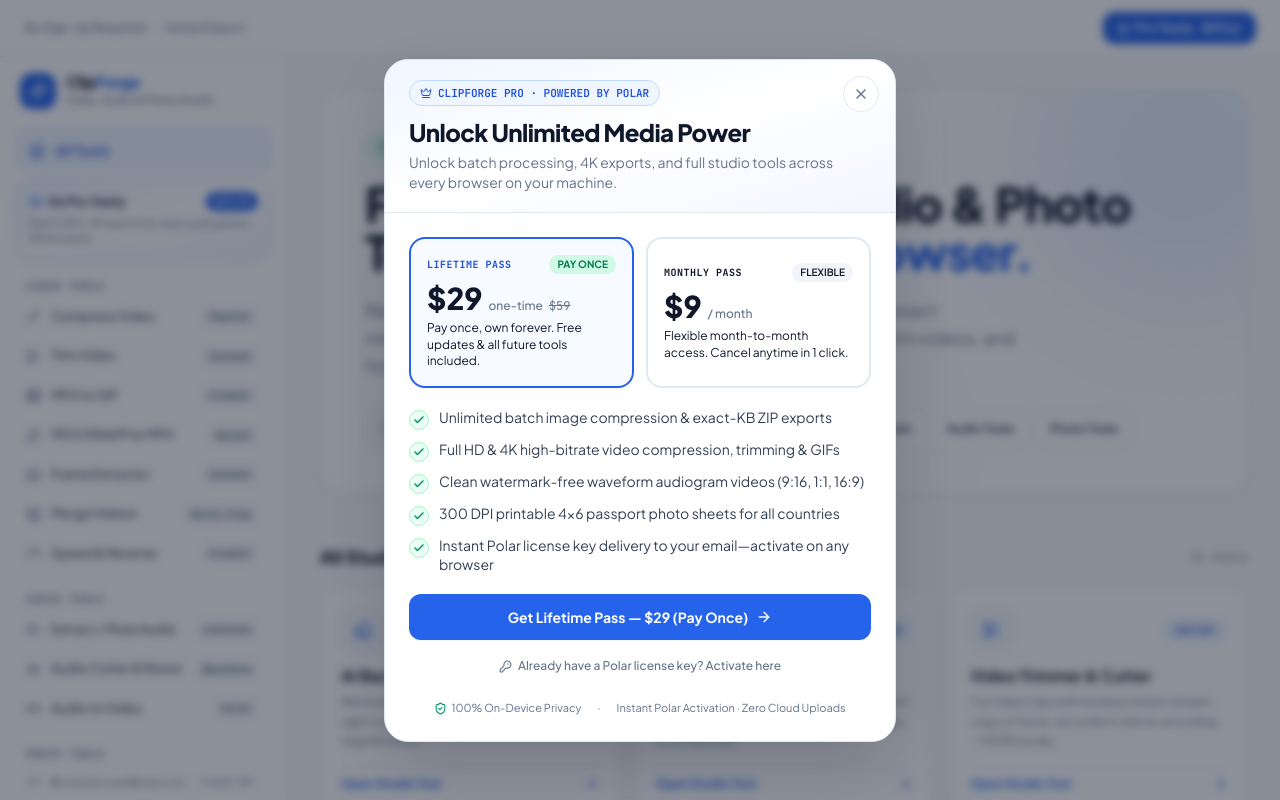
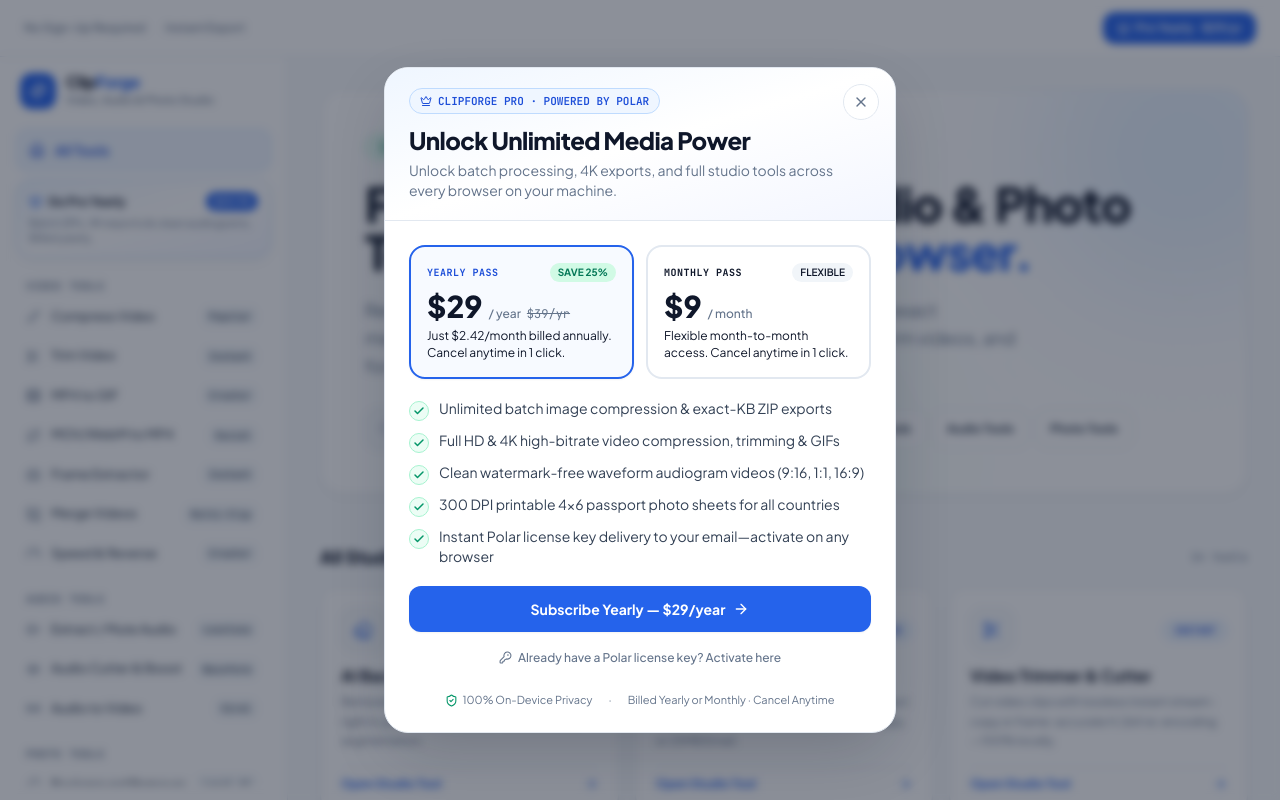
Before and after one commit to sanskar21gusain/clipforge, a Next.js app: page / in a window 1280 px wide. Both pictures are taken after a click on the button "Pro Yearly · $29/yr". Shown: the top 800 px of the page. Built offline with nearby package versions, Linux system fonts and the light colour scheme; no server answers.

Commit message:
feat(pricing): change lifetime card to Yearly Pass (/yr) alongside Monthly (/mo)

```diff
--- a/src/components/ProModal.jsx
+++ b/src/components/ProModal.jsx
@@ -4,9 +4,9 @@ import React, { useEffect, useRef, useState } from 'react';
 import { X, Check, Crown, ShieldCheck, KeyRound, ArrowRight, Sparkles } from 'lucide-react';
 
 const POLAR_ORG_ID = process.env.NEXT_PUBLIC_POLAR_ORG_ID || '';
-const POLAR_LIFETIME_PRODUCT_ID =
+const POLAR_ANNUAL_PRODUCT_ID =
+  process.env.NEXT_PUBLIC_POLAR_ANNUAL_PRODUCT_ID ||
   process.env.NEXT_PUBLIC_POLAR_LIFETIME_PRODUCT_ID ||
-  process.env.NEXT_PUBLIC_POLAR_ANNUAL_PRODUCT_ID ||
   '9870997d-92fe-42f7-b498-87c1c3a578c4';
 const POLAR_MONTHLY_PRODUCT_ID =
   process.env.NEXT_PUBLIC_POLAR_MONTHLY_PRODUCT_ID ||
@@ -24,7 +24,7 @@ export function ProModal({
   const dialogRef = useRef(null);
   const closeTimerRef = useRef(null);
   const keyInputRef = useRef(null);
-  const [selectedPlan, setSelectedPlan] = useState('lifetime'); // 'lifetime' | 'monthly'
+  const [selectedPlan, setSelectedPlan] = useState('yearly'); // 'yearly' | 'monthly'
   const [showKeyForm, setShowKeyForm] = useState(false);
   const [licenseKey, setLicenseKey] = useState('');
   const [error, setError] = useState('');
@@ -93,7 +93,7 @@ export function ProModal({
 
   const handleCheckout = () => {
     const targetProductId =
-      selectedPlan === 'monthly' ? POLAR_MONTHLY_PRODUCT_ID : POLAR_LIFETIME_PRODUCT_ID;
+      selectedPlan === 'monthly' ? POLAR_MONTHLY_PRODUCT_ID : POLAR_ANNUAL_PRODUCT_ID;
 
     if (targetProductId) {
       window.location.href = `/api/checkout?products=${encodeURIComponent(targetProductId)}`;
@@ -194,31 +194,31 @@ export function ProModal({
 
         {/* Plan Selection Cards */}
         <div className="grid grid-cols-1 sm:grid-cols-2 gap-3">
-          {/* Lifetime Plan Card */}
+          {/* Yearly Plan Card */}
           <button
             type="button"
-            onClick={() => setSelectedPlan('lifetime')}
+            onClick={() => setSelectedPlan('yearly')}
             className={`relative text-left rounded-2xl p-4 transition-all border-2 cursor-pointer ${
-              selectedPlan === 'lifetime'
+              selectedPlan === 'yearly'
                 ? 'border-blue-600 bg-blue-50/50 shadow-sm'
                 : 'border-canvas-300 bg-white hover:border-canvas-400'
             }`}
           >
             <div className="flex items-center justify-between gap-1 mb-1.5">
               <span className="text-[10px] font-bold uppercase tracking-wider text-blue-700 font-mono">
-                Lifetime Pass
+                Yearly Pass
               </span>
               <span className="rounded-full bg-emerald-100 px-2 py-0.5 text-[10px] font-bold text-emerald-700">
-                PAY ONCE
+                SAVE 25%
               </span>
             </div>
             <div className="flex items-baseline gap-1.5">
               <span className="text-3xl font-black text-ink-900">$29</span>
-              <span className="text-xs font-medium text-ink-500">one-time</span>
-              <span className="text-xs font-mono text-ink-500 line-through">$59</span>
+              <span className="text-xs font-medium text-ink-500">/ year</span>
+              <span className="text-xs font-mono text-ink-500 line-through">$39/yr</span>
             </div>
             <p className="mt-1 text-xs text-ink-600 leading-snug">
-              Pay once, own forever. Free updates &amp; all future tools included.
+              Just $2.42/month billed annually. Cancel anytime in 1 click.
             </p>
           </button>
 
@@ -278,8 +278,8 @@ export function ProModal({
               className="w-full min-h-[46px] rounded-xl bg-blue-600 hover:bg-blue-700 px-5 py-3 text-sm font-bold text-white shadow-sm flex items-center justify-center gap-2 transition-colors cursor-pointer"
             >
               <span>
-                {selectedPlan === 'lifetime'
-                  ? 'Get Lifetime Pass — $29 (Pay Once)'
+                {selectedPlan === 'yearly'
+                  ? 'Subscribe Yearly — $29/year'
                   : 'Subscribe Monthly — $9/month'}
               </span>
               <ArrowRight size={16} />
@@ -353,7 +353,7 @@ export function ProModal({
             <span>100% On-Device Privacy</span>
           </span>
           <span>·</span>
-          <span>Instant Polar Activation · Zero Cloud Uploads</span>
+          <span>Billed Yearly or Monthly · Cancel Anytime</span>
         </div>
       </div>
     </dialog>
```
